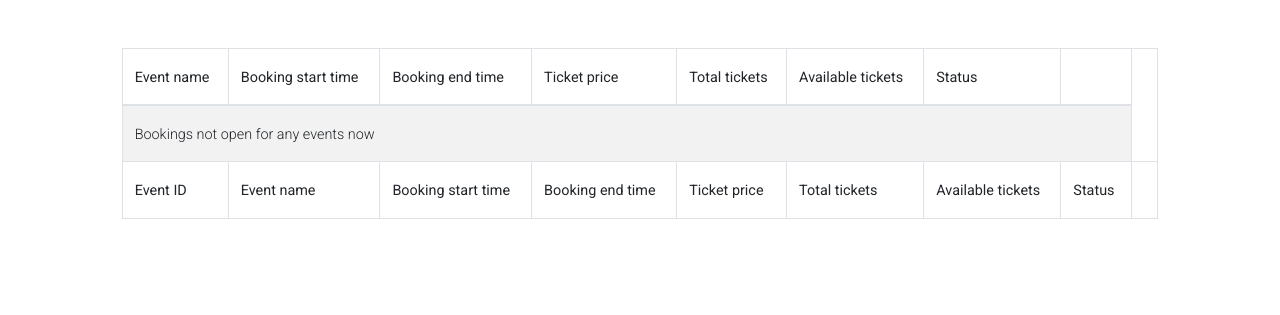
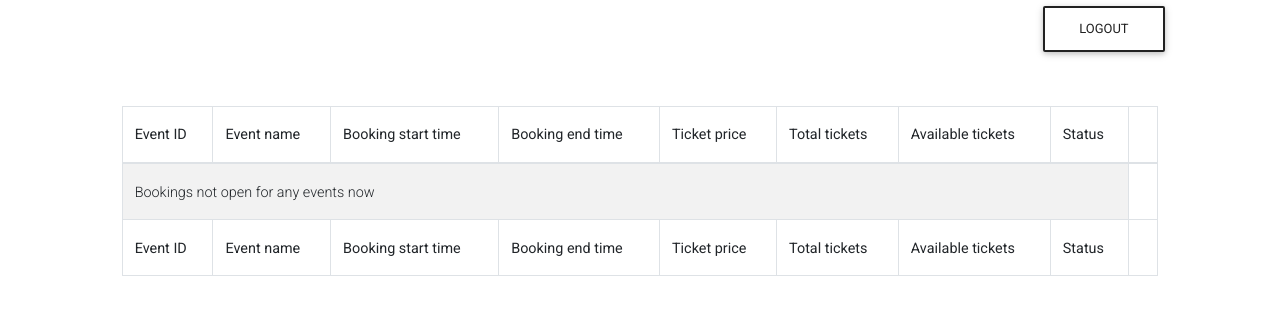
Before and after one commit to Sharan-codes/events-manager, a Node server app: page /adminViewEvents in a window 1280 px wide. Shown: the top 315 px of the page. Run offline with Node 20, Linux system fonts and the light colour scheme; data that the repository does not hold is empty; some libraries are stand-ins or nearby versions.

Commit message:
Added logout button.

```diff
--- a/src/views/pages/adminViewEvents.ejs
+++ b/src/views/pages/adminViewEvents.ejs
@@ -19,11 +19,17 @@
   <link rel="stylesheet" href="css/style.css" type="text/css">
 </head>
 <body>
+<div class="row">
+  <div class="col-md-11">
+    <a href="/logout"><button class="btn btn-outline-dark float-right">Logout</button></a>
+  </div>
+</div>
   <div class="col-md-10 offset-1">
 <table id="dtVerticalScrollExample" class="table table-striped table-bordered table- mt-5" cellspacing="0"
   width="100%" height="10%">
   <thead>
       <tr>
+        <th>Event ID</th>
         <th>Event name</th>
         <th>Booking start time</th>
         <th>Booking end time</th>
```
